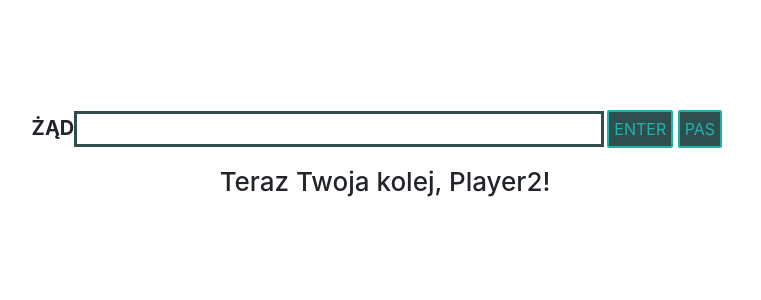
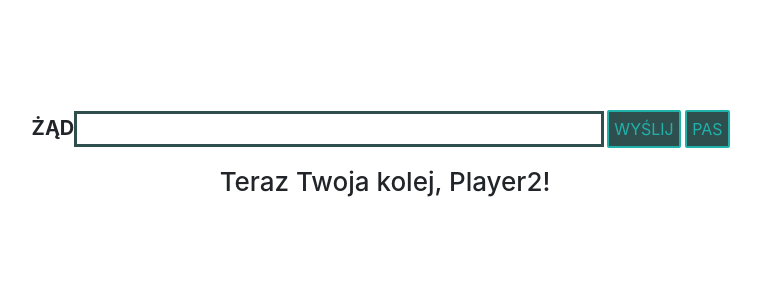
Before and after one commit to vitaefelus/prefixy.py, a Flask app: page /hotseat in a window 1280 px wide. Shown: the part 306-606 px from the top of the page, without its empty margins (255-1016 px from the left). Run offline with Flask 2, Linux system fonts and the light colour scheme; parts of the project's set-up code (start-up, migrations or seed data) failed here and were passed over; some libraries are stand-ins or nearby versions.

Commit message:
last fixes before exam

```diff
--- a/app.py
+++ b/app.py
@@ -15,7 +15,7 @@ polish_chars = set('ĄĆĘŁŃÓŚŹŻ')
 def count_polish_chars(word):
     counter = 0
 
-    for letter in word[3:]:
+    for letter in word:
         for char in polish_chars:
             if letter == char:
                 counter += 1
@@ -126,7 +126,6 @@ class Hotseat:
                 'game_state': self.state
             }
         elif input_word != '' and input_word.isalnum() and len(input_word) > 3 and input_word in dictionary:
-
             self.current_player().add_points(input_word)
             self.used_words.append(input_word)
 
--- a/static/css/main.css
+++ b/static/css/main.css
@@ -79,7 +79,7 @@ button#enter {
     font-size: 20px;
 }
 
-.whos-turn {
+.whos-turn, .error {
     display: block;
     width: 100%;
     font-size: 26px;
--- a/static/js/main.js
+++ b/static/js/main.js
@@ -68,18 +68,18 @@ function handleWordInsertion( value, response ) {
 
     } else if ( response.result === 'word_invalid' ){
         insertWord.css('background','#FF0000');
-        errorContainer.html( '<p>Tego słowa nie ma w słowniku!</p>' );
+        errorContainer.html( '<p class="error">Tego słowa nie ma w słowniku!</p>' );
 
     } else if ( response.result === 'word_used' ) {
         insertWord.css('background','#FF0000');
-        errorContainer.html( '<p>Powtórzenie!</p>' );
+        errorContainer.html( '<p class="error">Powtórzenie!</p>' );
 
     } else if ( response.result === 'player_passed' ) {
         currPlayerCont.html( response.next_player );
         if ( playerOnePassed || playerTwoPassed ) {
             let winner = '';
             if( playerOneScore > playerTwoScore ) {
-                winner = 'Zwycięzca to:' + response.starting_player + '. Wynik: ' + playerOneScore;
+                winner = 'Zwycięzca to: ' + response.starting_player + '. Wynik: ' + playerOneScore;
             } else if ( playerOneScore === playerTwoScore ) {
                 winner = 'REMIS';
             } else {
--- a/templates/hotseat.html
+++ b/templates/hotseat.html
@@ -26,7 +26,7 @@
         </div>
         <div class="row">
             <div class="form">
-                <label id="prefix" for="insert-word">{{ prefix }}</label><input id="insert-word" type="text"><button type="button" id="enter">ENTER</button>
+                <label id="prefix" for="insert-word">{{ prefix }}</label><input id="insert-word" type="text"><button type="button" id="enter">WYŚLIJ</button>
                 <button type="button" id="pass">PAS</button>
             </div>
         </div>
--- a/templates/index.html
+++ b/templates/index.html
@@ -21,7 +21,7 @@
                     przysługuje mu pas. Sprawia to, że kończy swoją grę. Tura przechodzi na drugiego gracza, który może wpisywać kolejne słowa
                     dopóki sam nie spasuje lub dopóki gra się nie skończy po odpowiedniej liczbie słów.
                     Słowa nie mogą się powtarzać.
-                    UWAGA! Wyrazy zawierające polskie znaki są wyżej punktowane!
+                    UWAGA! Wyrazy zawierające polskie znaki są wyżej punktowane! Za każdy polski znak naliczane jest dodatkowe 5 punktów.
                     Zwycięża osoba, której udało się zgromadzić większą liczbę punktów.
                 </p>
                 <p>
```
